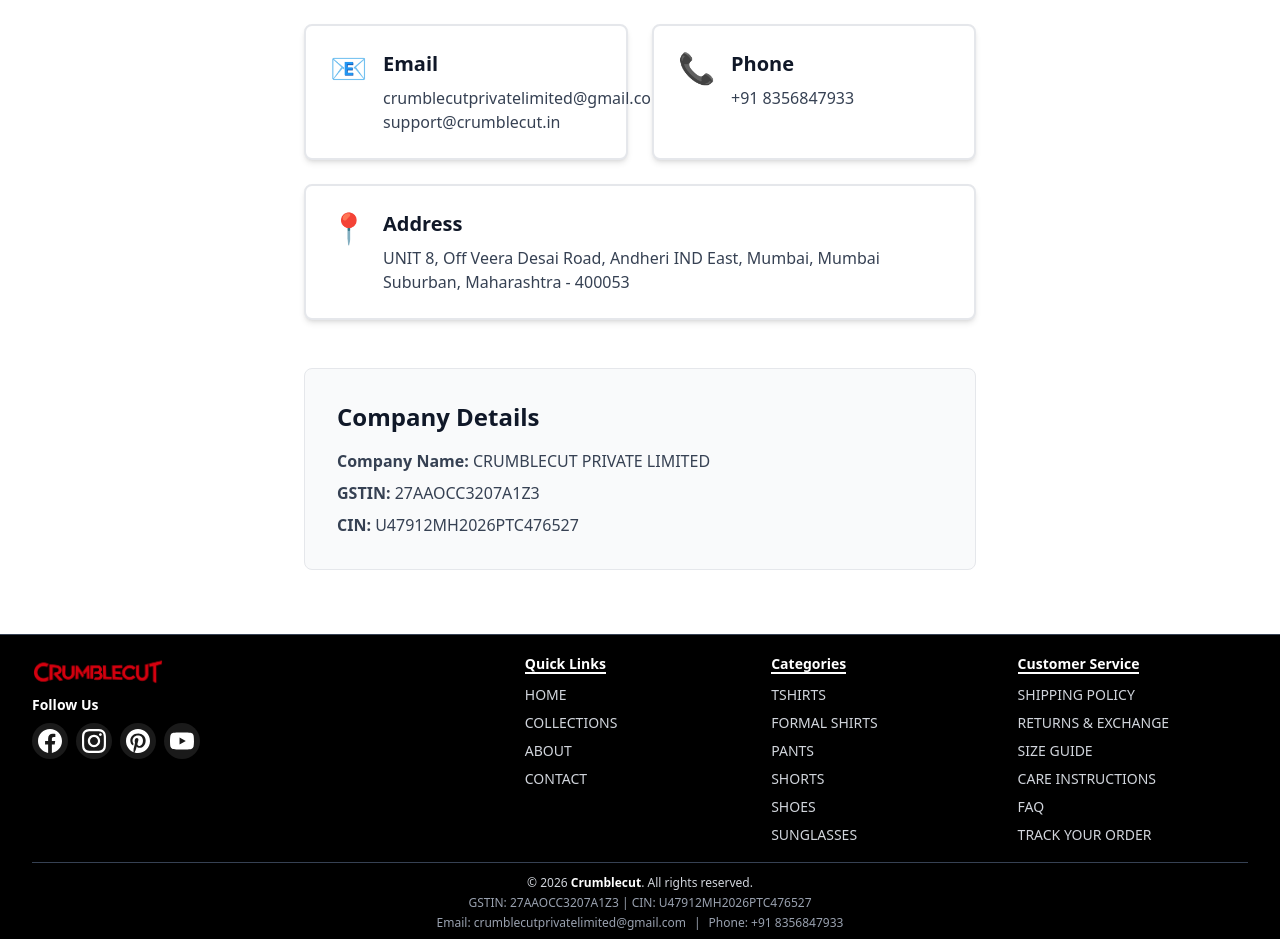
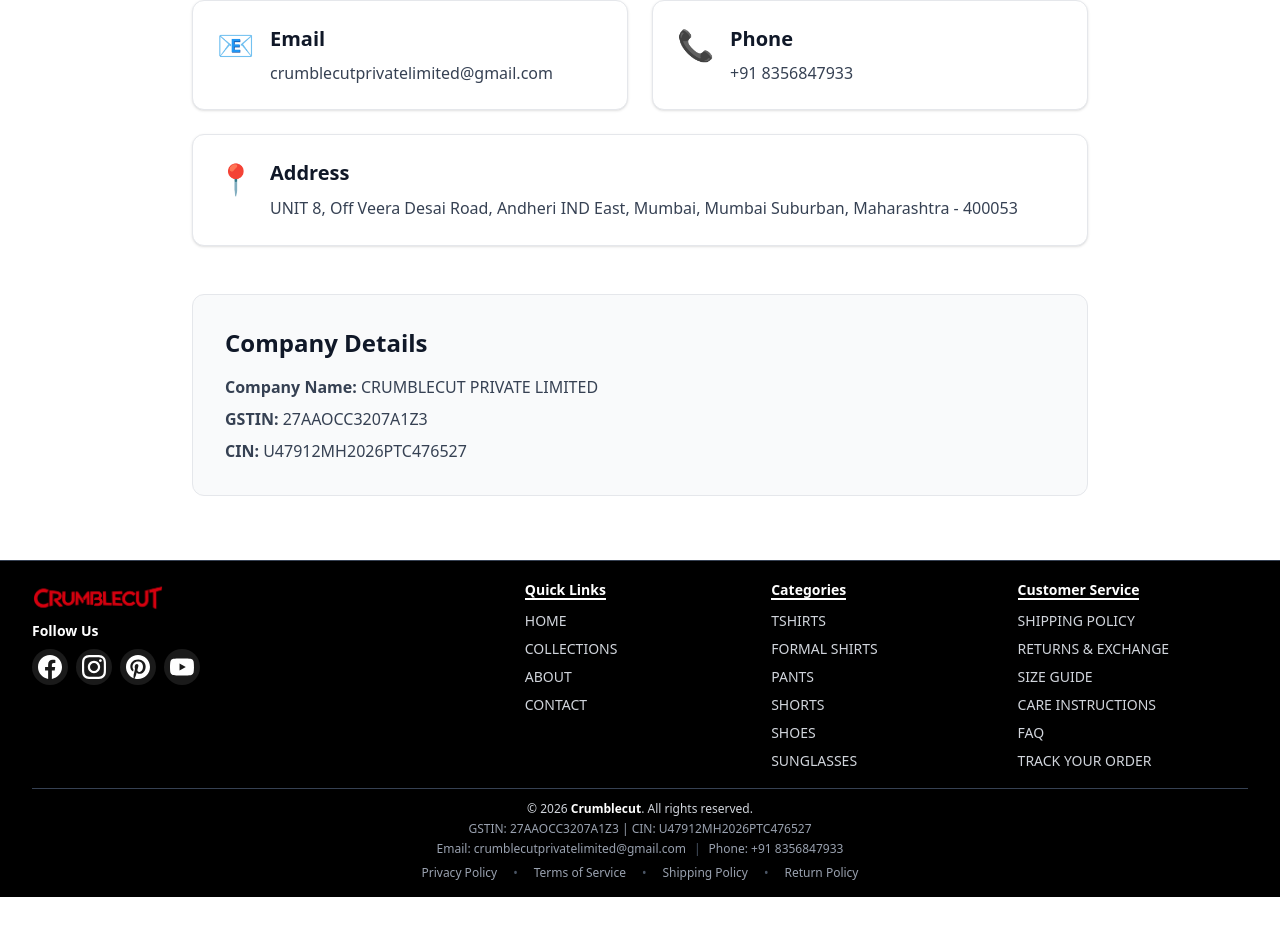
Before and after one commit to digitalbuddiesspune/Crumblecut, a React (Vite) app in the folder frontend/: page /contact in a window 1280 px wide. Shown: the part 559-1498 px from the top of the page. After the commit the page ends 1456 px from the top, so only its background shows below. Built offline with nearby package versions, Linux system fonts and the light colour scheme; no server answers.

Commit message:
contact detail update

```diff
--- a/frontend/src/components/ContactInfo.jsx
+++ b/frontend/src/components/ContactInfo.jsx
@@ -5,13 +5,13 @@
     <section>
       <h2 className="text-2xl font-semibold text-gray-900 mb-4">{title}</h2>
       {intro && <p className="text-gray-700 leading-relaxed mb-2">{intro}</p>}
-      <div className="bg-gray-50 p-4 rounded-lg space-y-1">
+      <div className="bg-gray-50 p-4 sm:p-5 rounded-lg space-y-2 text-sm sm:text-base break-words [overflow-wrap:anywhere]">
         <p className="text-gray-700">
           <strong>Email:</strong>{' '}
           {EMAILS.map((email, i) => (
-            <span key={email}>
-              {i > 0 && ', '}
-              <a href={`mailto:${email}`} className="text-amber-700 hover:underline">
+            <span key={email} className="inline-block mr-2">
+              {i > 0 && <span className="mr-2">,</span>}
+              <a href={`mailto:${email}`} className="text-amber-700 hover:underline break-words [overflow-wrap:anywhere]">
                 {email}
               </a>
             </span>
@@ -20,7 +20,7 @@
         {PHONE && (
           <p className="text-gray-700">
             <strong>Phone:</strong>{' '}
-            <a href={`tel:${PHONE.replace(/\s/g, '')}`} className="text-amber-700 hover:underline">
+            <a href={`tel:${PHONE.replace(/\s/g, '')}`} className="text-amber-700 hover:underline break-words">
               {PHONE}
             </a>
           </p>
--- a/frontend/src/components/Footer.jsx
+++ b/frontend/src/components/Footer.jsx
@@ -185,21 +185,25 @@
           <p className="text-gray-300 text-xs mb-1">
             © {currentYear} <span className="font-semibold text-white">Crumblecut</span>. All rights reserved.
           </p>
-          <p className="text-xs text-gray-400 mb-1">
-            GSTIN: {GSTIN} | CIN: {CIN}
+          <p className="text-xs text-gray-400 mb-1 px-4 break-words">
+            GSTIN: {GSTIN} <span className="hidden sm:inline">|</span><br className="sm:hidden" /> CIN: {CIN}
           </p>
-          <p className="text-xs text-gray-400 mb-2">
-            <span>Email: </span>
+          <p className="text-xs text-gray-400 mb-2 flex flex-wrap justify-center items-center gap-x-2 gap-y-1 px-4">
+            <span className="break-all sm:break-normal">
+              Email:{' '}
               <a href={`mailto:${EMAILS[0]}`} className="hover:text-white transition-colors">
                 {EMAILS[0]}
               </a>
+            </span>
             {PHONE && (
               <>
-                <span className="mx-2">|</span>
-                <span>Phone: </span>
+                <span className="hidden sm:inline text-gray-600">|</span>
+                <span className="break-all sm:break-normal">
+                  Phone:{' '}
                   <a href={`tel:${PHONE.replace(/\s/g, '')}`} className="hover:text-white transition-colors">
                     {PHONE}
                   </a>
+                </span>
               </>
             )}
           </p>
--- a/frontend/src/constants/companyInfo.js
+++ b/frontend/src/constants/companyInfo.js
@@ -3,8 +3,5 @@
 export const CIN = 'U47912MH2026PTC476527';
 export const ADDRESS =
   'UNIT 8, Off Veera Desai Road, Andheri IND East, Mumbai, Mumbai Suburban, Maharashtra - 400053';
-export const EMAILS = [
-  'crumblecutprivatelimited@gmail.com',
-  'support@crumblecut.in',
-];
+export const EMAILS = ['crumblecutprivatelimited@gmail.com'];
 export const PHONE = '+91 8356847933';
--- a/frontend/src/pages/Contact.jsx
+++ b/frontend/src/pages/Contact.jsx
@@ -3,32 +3,33 @@
 const Contact = () => {
   return (
     <div className="min-h-screen bg-white">
-      <div className="max-w-6xl mx-auto px-6 py-16">
-        <div className="text-center mb-20">
-          <h1 className="text-5xl md:text-6xl font-light tracking-widest mb-6 text-gray-900">
+      <div className="max-w-6xl mx-auto px-4 sm:px-6 py-10 sm:py-16">
+        <div className="text-center mb-10 sm:mb-16">
+          <h1 className="text-3xl sm:text-5xl md:text-6xl font-light tracking-widest mb-4 sm:mb-6 text-gray-900">
             CONTACT US
           </h1>
-          <div className="w-24 h-0.5 bg-gradient-to-r from-transparent via-amber-600 to-transparent mx-auto mb-8"></div>
-          <p className="text-lg text-gray-600 italic">We'd love to hear from you</p>
+          <div className="w-20 sm:w-24 h-0.5 bg-gradient-to-r from-transparent via-amber-600 to-transparent mx-auto mb-6 sm:mb-8"></div>
+          <p className="text-base sm:text-lg text-gray-600 italic">We'd love to hear from you</p>
         </div>
 
-        <div className="max-w-2xl mx-auto">
+        <div className="max-w-4xl mx-auto">
           <div>
-            <h2 className="text-3xl font-light tracking-wider mb-8 text-gray-900 text-center">
+            <h2 className="text-2xl sm:text-3xl font-light tracking-wider mb-4 sm:mb-6 text-gray-900 text-center">
               GET IN TOUCH
             </h2>
-            <p className="text-lg text-gray-700 leading-relaxed mb-12 text-center">
+            <p className="text-base sm:text-lg text-gray-700 leading-relaxed mb-8 sm:mb-12 text-center max-w-2xl mx-auto">
               Have a question about our products or need assistance with your order? We're here to help! Reach out to us and we'll respond as soon as possible.
             </p>
           </div>
 
-          <div className="grid grid-cols-1 md:grid-cols-2 gap-6 mb-12">
-            <div className="flex items-start space-x-4 p-6 bg-white border-2 border-gray-200 rounded-lg shadow-md hover:shadow-lg transition-shadow duration-300">
-              <div className="text-3xl text-amber-600">📧</div>
-              <div>
-                <h3 className="text-xl font-semibold text-gray-900 mb-2">Email</h3>
+          <div className="grid grid-cols-1 md:grid-cols-2 gap-4 sm:gap-6 mb-8 sm:mb-12">
+            <div className="h-full flex items-start space-x-3.5 sm:space-x-4 p-5 sm:p-6 bg-white border border-gray-200 rounded-xl shadow-sm hover:shadow-md transition-shadow duration-300">
+              <div className="text-2xl sm:text-3xl text-amber-600 flex-shrink-0 mt-0.5">📧</div>
+              <div className="flex-1 min-w-0">
+                <h3 className="text-lg sm:text-xl font-semibold text-gray-900 mb-2">Email</h3>
+                <div className="space-y-1">
                   {EMAILS.map((email) => (
-                  <p key={email} className="text-gray-700">
+                    <p key={email} className="text-gray-700 text-sm sm:text-base break-words [overflow-wrap:anywhere]">
                       <a href={`mailto:${email}`} className="hover:text-amber-600 transition-colors">
                         {email}
                       </a>
@@ -36,13 +37,14 @@
                   ))}
                 </div>
               </div>
+            </div>
 
             {PHONE && (
-              <div className="flex items-start space-x-4 p-6 bg-white border-2 border-gray-200 rounded-lg shadow-md hover:shadow-lg transition-shadow duration-300">
-                <div className="text-3xl text-amber-600">📞</div>
-                <div>
-                  <h3 className="text-xl font-semibold text-gray-900 mb-2">Phone</h3>
-                  <p className="text-gray-700">
+              <div className="h-full flex items-start space-x-3.5 sm:space-x-4 p-5 sm:p-6 bg-white border border-gray-200 rounded-xl shadow-sm hover:shadow-md transition-shadow duration-300">
+                <div className="text-2xl sm:text-3xl text-amber-600 flex-shrink-0 mt-0.5">📞</div>
+                <div className="flex-1 min-w-0">
+                  <h3 className="text-lg sm:text-xl font-semibold text-gray-900 mb-2">Phone</h3>
+                  <p className="text-gray-700 text-sm sm:text-base break-words">
                     <a href={`tel:${PHONE.replace(/\s/g, '')}`} className="hover:text-amber-600 transition-colors">
                       {PHONE}
                     </a>
@@ -51,18 +53,18 @@
               </div>
             )}
 
-            <div className={`flex items-start space-x-4 p-6 bg-white border-2 border-gray-200 rounded-lg shadow-md hover:shadow-lg transition-shadow duration-300 ${PHONE ? 'md:col-span-2' : ''}`}>
-              <div className="text-3xl text-amber-600">📍</div>
-              <div>
-                <h3 className="text-xl font-semibold text-gray-900 mb-2">Address</h3>
-                <p className="text-gray-700">{ADDRESS}</p>
+            <div className={`flex items-start space-x-3.5 sm:space-x-4 p-5 sm:p-6 bg-white border border-gray-200 rounded-xl shadow-sm hover:shadow-md transition-shadow duration-300 ${PHONE ? 'md:col-span-2' : ''}`}>
+              <div className="text-2xl sm:text-3xl text-amber-600 flex-shrink-0 mt-0.5">📍</div>
+              <div className="flex-1 min-w-0">
+                <h3 className="text-lg sm:text-xl font-semibold text-gray-900 mb-2">Address</h3>
+                <p className="text-gray-700 text-sm sm:text-base leading-relaxed break-words">{ADDRESS}</p>
               </div>
             </div>
           </div>
 
-          <div className="bg-gray-50 border border-gray-200 rounded-lg p-6 sm:p-8">
-            <h2 className="text-2xl font-semibold text-gray-900 mb-4">Company Details</h2>
-            <div className="space-y-2 text-gray-700">
+          <div className="bg-gray-50 border border-gray-200 rounded-xl p-5 sm:p-8">
+            <h2 className="text-xl sm:text-2xl font-semibold text-gray-900 mb-4">Company Details</h2>
+            <div className="space-y-2 text-sm sm:text-base text-gray-700 break-words [overflow-wrap:anywhere]">
               <p><strong>Company Name:</strong> {COMPANY_NAME}</p>
               <p><strong>GSTIN:</strong> {GSTIN}</p>
               <p><strong>CIN:</strong> {CIN}</p>
```
Also changed, not shown: 1 other file (tests, documents, lock files or other folders). Lines whose indentation alone changed are shown as unchanged.
